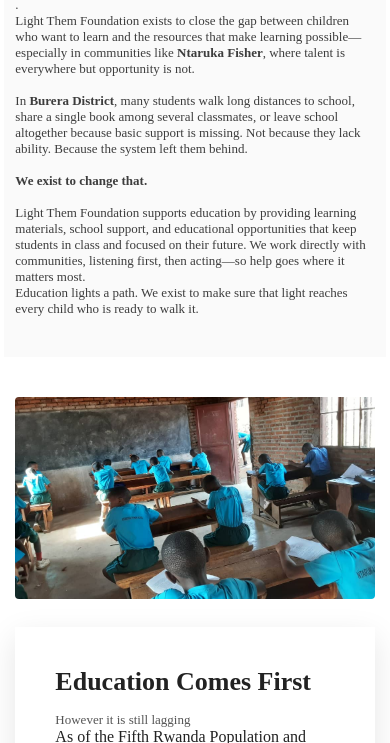
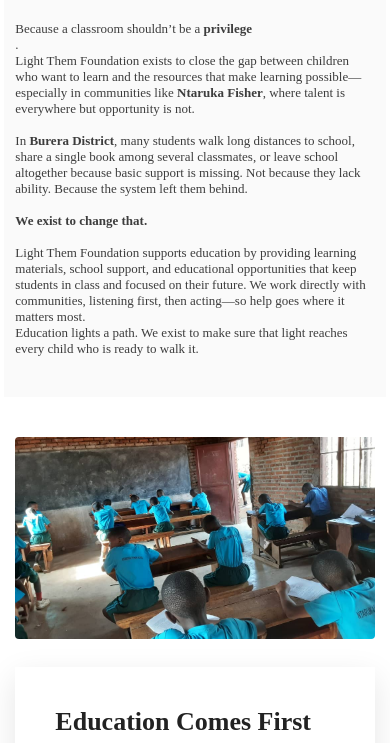
Before and after one commit to dpatience/Light-Them-Foundation, a plain HTML site: page index.html in a window 390 px wide. Shown: the part 422-1165 px from the top of the page. Drawn offline with Linux system fonts and the light colour scheme.

Commit message:
official website

```diff
--- a/Assets/css/styles.css
+++ b/Assets/css/styles.css
@@ -628,7 +628,7 @@ body {
     }
     .content-wrapper {
         padding: 0 1%;
-        margin-top: 210px;
+        margin-top: 250px;
     }
     .logo img {
         height: 32px;
```
